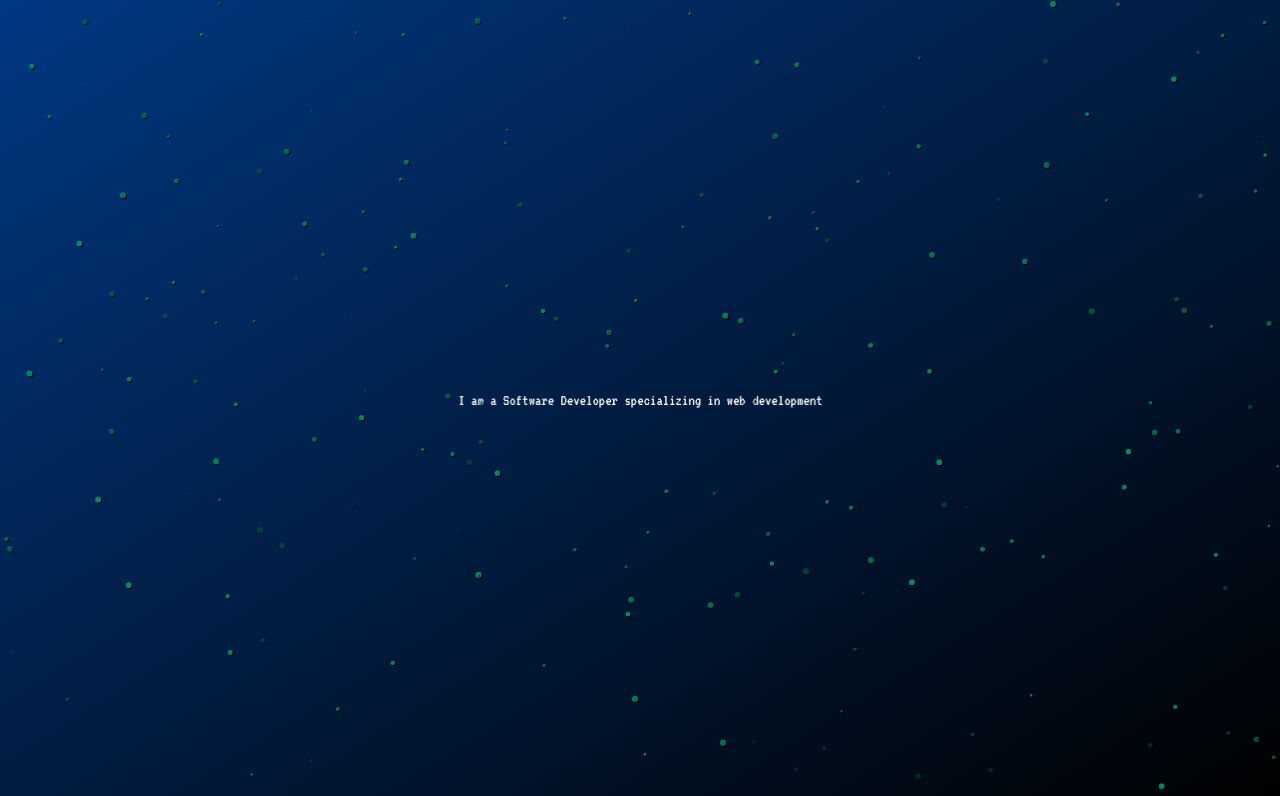
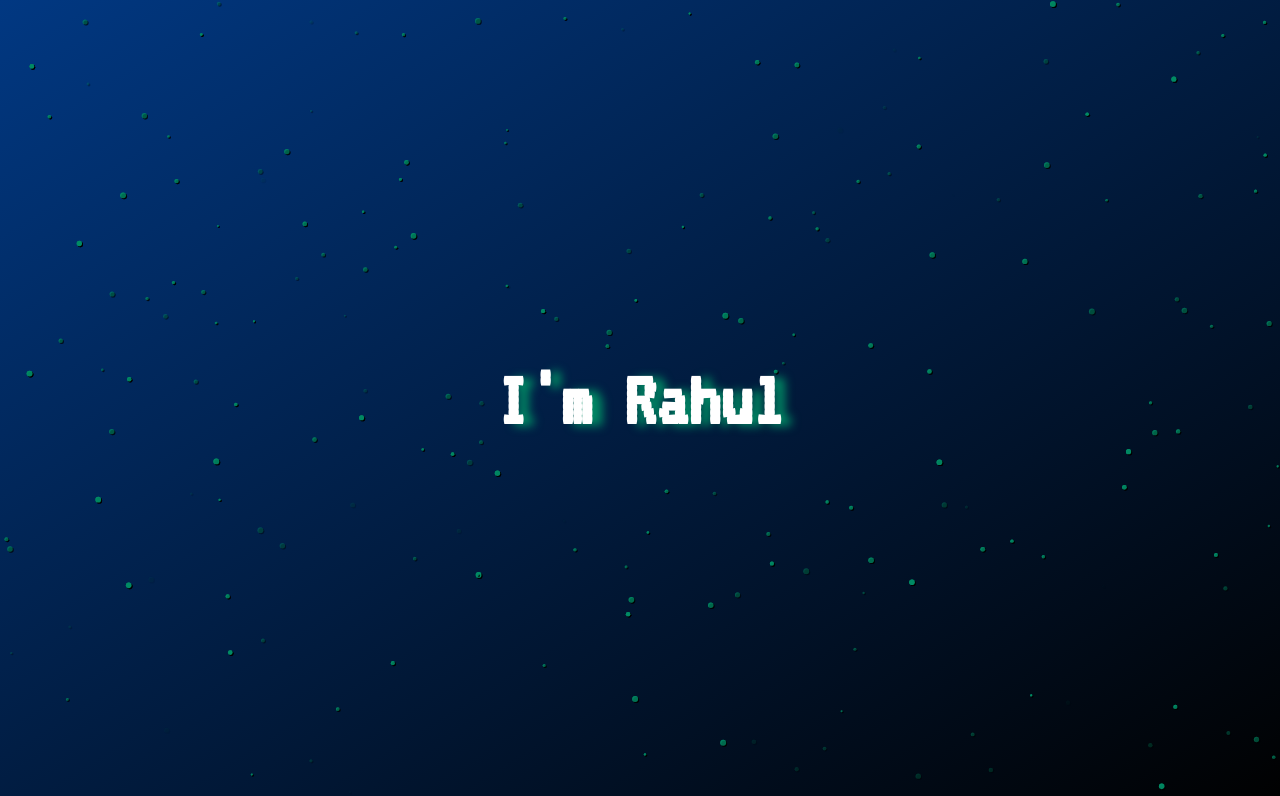
Before and after one commit to rah-vig/portfolio, a React (Vite) app: page / in a window 1280 px wide. Shown: the top 796 px of the page. Built offline with nearby package versions, Linux system fonts and the light colour scheme.

Commit message:
formatting updates

```diff
--- a/src/utilities/AnimateListElements.jsx
+++ b/src/utilities/AnimateListElements.jsx
@@ -7,14 +7,20 @@ export default function AnimateListElements(props) {
     useEffect(() => {
         setTimeout(() => {
             setElementIndex(prevState => (prevState + 1) % props.transitionElements.length)
-        }, 3000)
+        }, 5000)
 
     }, [elementIndex])
 
     return (
         <div>
             {props.transitionElements.map((el, idx) => {
-                return <div key={idx}> {idx === elementIndex && <Zoom>{el}</Zoom>} </div>
+                return (
+                    <div key={idx}>
+                        {idx === elementIndex &&
+                            <Zoom>
+                                <h1>{el}</h1>
+                            </Zoom>}
+                    </div>)
             })}
         </div>
     )
```
